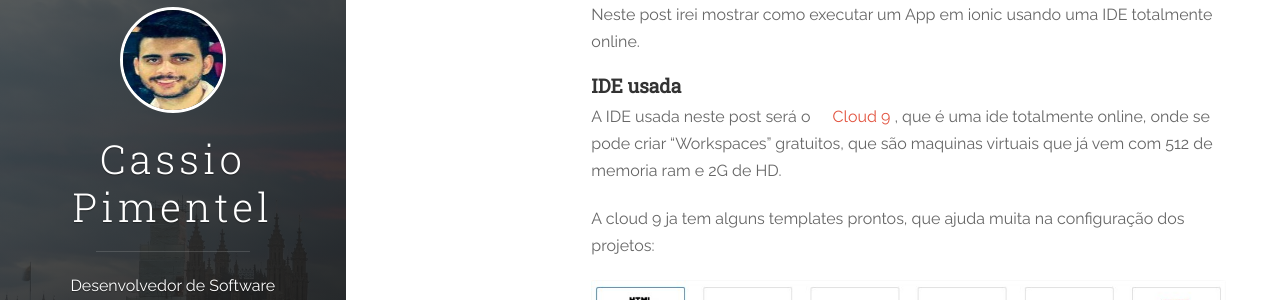
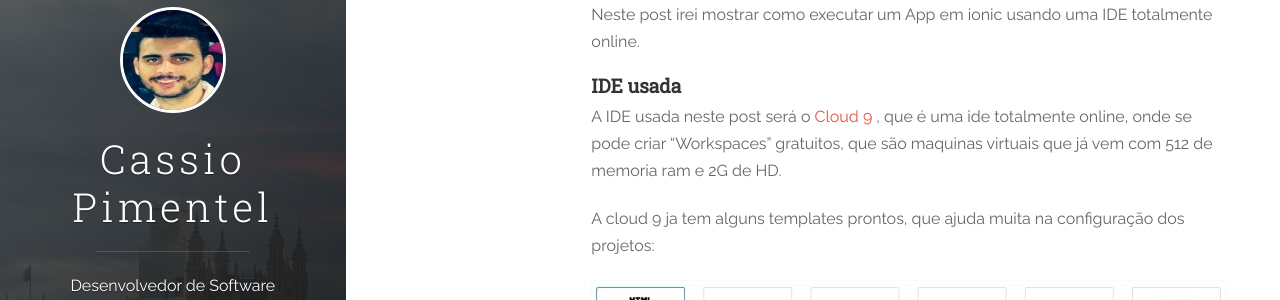
Before and after one commit to CassioPimentel/cassiopimentel.github.io, a Jekyll site: the page built from _posts/2017-10-03-App-ionic-em-uma-IDE-online.markdown, in a window 1280 px wide. Shown: the part 215-515 px from the top of the page. Built offline with Jekyll 4.4.1, drawn with Linux system fonts in a browser that asks for light colours; nearby versions of some CDN libraries; comment, search, counter and statistics services are not loaded.

Commit message:
Update 2017-10-03-App-ionic-em-uma-IDE-online.markdown

```diff
--- a/_posts/2017-10-03-App-ionic-em-uma-IDE-online.markdown
+++ b/_posts/2017-10-03-App-ionic-em-uma-IDE-online.markdown
@@ -10,11 +10,11 @@ Neste post irei mostrar como executar um App em ionic usando uma IDE totalmente
 ####  **IDE usada**
 
 
-A IDE usada neste post será o  [<i class="icon-cloud"></i> Cloud 9](https://c9.io/) , que é uma ide totalmente online, onde se pode criar "Workspaces" gratuitos, que são maquinas virtuais que já vem com 512 de memoria ram e 2G de HD.
+A IDE usada neste post será o  [Cloud 9](https://c9.io/) , que é uma ide totalmente online, onde se pode criar "Workspaces" gratuitos, que são maquinas virtuais que já vem com 512 de memoria ram e 2G de HD.
 
 A cloud 9 ja tem alguns templates prontos, que ajuda muita na configuração dos projetos:
 
-![](https://github.com/CassioPimentel/cassiopimentel.github.io/blob/master/images/PrtScr%20capture.jpg)
+![t](https://github.com/CassioPimentel/cassiopimentel.github.io/blob/master/images/PrtScr%20capture.jpg)
 
 
 Há também a possibilidade de se criar um workspace a partir de um repositório seu do github, o que é otimo para projetos onde outras pessoas estão trabalhando.
```
